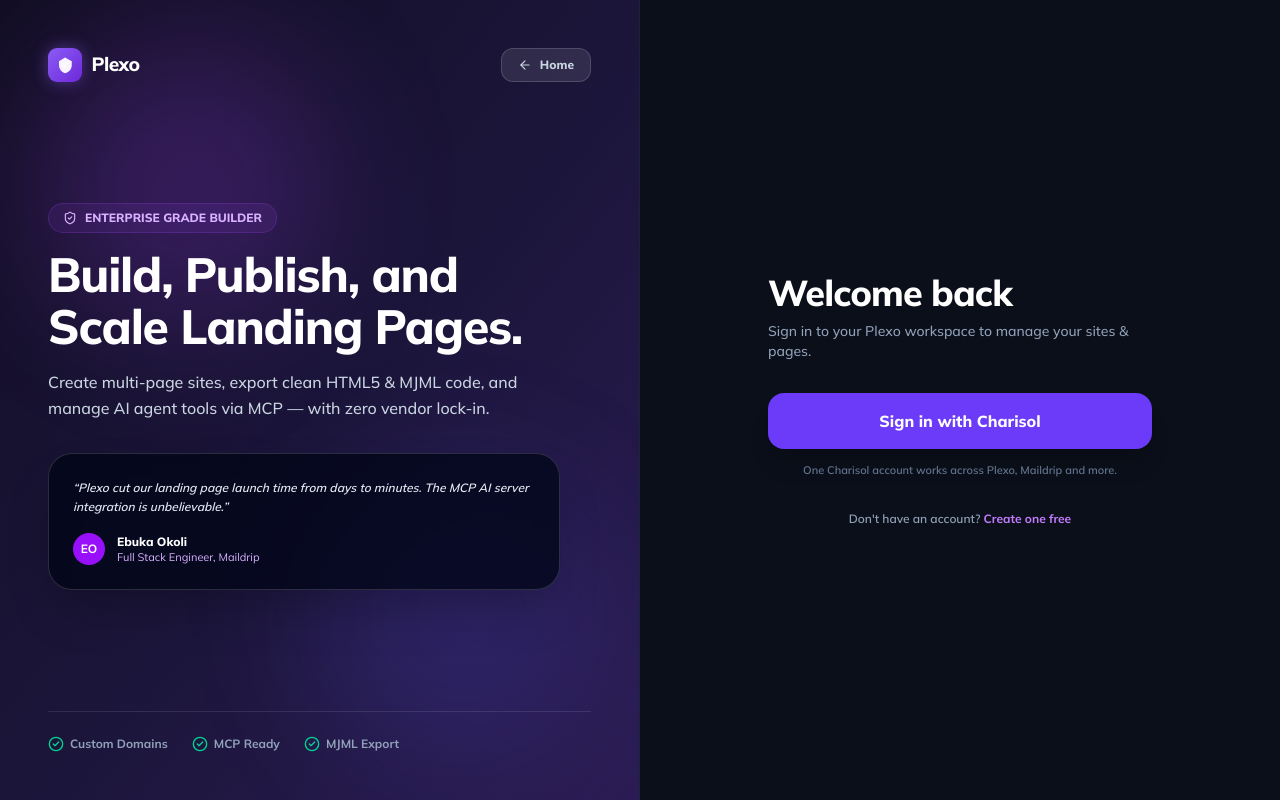
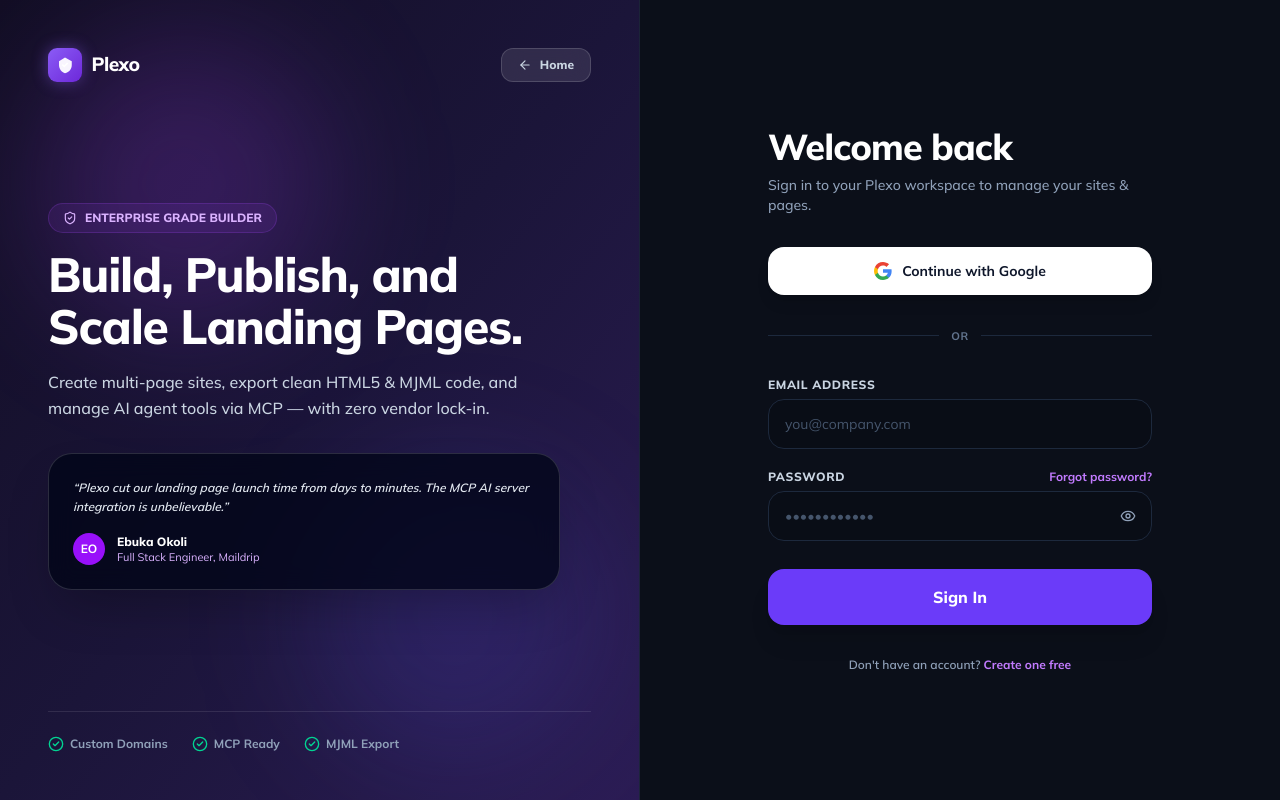
Before and after one commit to braingrams/plexo-web, a Next.js app: page /auth/login in a window 1280 px wide. Built offline with nearby package versions, Linux system fonts and the light colour scheme; no server answers; what @charisol/auth-sdk-web would draw is missing.

Commit message:
Revert "Replace the email+password login form with Sign in with Charisol"
This reverts commit 4db18b1f6e1028a51a85d9d43d2d2de1b1be5f8b.

```diff
--- a/app/auth/CharisolSignInButton.tsx
+++ /dev/null
@@ -1,32 +0,0 @@
-"use client";
-
-import { useState } from "react";
-import { triggerCharisolSignIn } from "@/lib/charisolAuth";
-
-// The one way into Plexo: starts the Charisol Auth redirect (PKCE). The page Charisol hosts
-// offers Google and email+password; app/auth/charisol/callback/page.tsx finishes the round
-// trip and hands the ID token to the backend, which verifies it before creating a session.
-export function CharisolSignInButton({ callbackURL, label = "Sign in with Charisol" }: { callbackURL: string; label?: string }) {
-  const [loading, setLoading] = useState(false);
-
-  async function onClick(): Promise<void> {
-    setLoading(true);
-    try {
-      await triggerCharisolSignIn(callbackURL);
-    } catch {
-      setLoading(false);
-    }
-  }
-
-  return (
-    <button
-      id="charisol-signin"
-      type="button"
-      onClick={onClick}
-      disabled={loading}
-      className="w-full bg-[#6b3bf9] hover:bg-[#5b2be6] text-white font-extrabold text-base py-4 rounded-2xl shadow-xl transition-all flex items-center justify-center gap-2 disabled:opacity-50"
-    >
-      <span>{loading ? "Redirecting…" : label}</span>
-    </button>
-  );
-}
--- a/app/auth/GoogleAuthButton.tsx
+++ b/app/auth/GoogleAuthButton.tsx
@@ -1,7 +1,7 @@
 "use client";
 
 import { useState } from "react";
-import { triggerCharisolSignIn } from "@/lib/charisolAuth";
+import { triggerGoogleSignIn } from "@/lib/charisolAuth";
 
 function GoogleIcon() {
   return (
@@ -20,7 +20,7 @@ export function GoogleAuthButton({ callbackURL }: { callbackURL: string }) {
   async function onClick(): Promise<void> {
     setLoading(true);
     try {
-      await triggerCharisolSignIn(callbackURL);
+      await triggerGoogleSignIn(callbackURL);
     } catch {
       setLoading(false);
     }
--- a/app/auth/charisol/callback/page.tsx
+++ b/app/auth/charisol/callback/page.tsx
@@ -41,7 +41,7 @@ export default function CharisolCallbackPage() {
       }
 
       if (!session) {
-        failAndReturnToLogin("Sign-in didn't complete. Please try again.");
+        failAndReturnToLogin("Google sign-in didn't complete. Please try again.");
         return;
       }
 
@@ -49,7 +49,7 @@ export default function CharisolCallbackPage() {
       if (cancelled) return;
 
       if (result.error) {
-        failAndReturnToLogin(result.error.message ?? "Sign-in didn't complete. Please try again.");
+        failAndReturnToLogin(result.error.message ?? "Google sign-in didn't complete. Please try again.");
         return;
       }
 
--- a/app/auth/login/page.tsx
+++ b/app/auth/login/page.tsx
@@ -2,12 +2,13 @@
 
 import Link from "next/link";
 import { useRouter, useSearchParams } from "next/navigation";
-import { Suspense, useEffect, useState, type FormEvent } from "react";
-import { ArrowLeft, ShieldCheck, CheckCircle2 } from "lucide-react";
+import { FormEvent, Suspense, useEffect, useState } from "react";
+import { ArrowLeft, Sparkles, ShieldCheck, CheckCircle2, Lock, Eye, EyeOff } from "lucide-react";
+import { authClient } from "@/lib/auth-client";
 import { Mulish } from "next/font/google";
 import { PlexoLogo } from "@/app/plexo-logo";
-import { CharisolSignInButton } from "@/app/auth/CharisolSignInButton";
-import { authClient } from "@/lib/auth-client";
+import { GoogleAuthButton } from "@/app/auth/GoogleAuthButton";
+import { triggerGoogleSignIn } from "@/lib/charisolAuth";
 import { isPrPreviewHost } from "@/lib/isPrPreviewHost";
 
 const mulish = Mulish({
@@ -16,89 +17,14 @@ const mulish = Mulish({
   display: "swap",
 });
 
-/**
- * PR previews only. Charisol (like Google before it) only redirects back to callback URLs
- * registered for Plexo, and every preview has its own throwaway pr-<N>.plexo.aws.charisol.io
- * host that never is — so "Sign in with Charisol" can't complete there. Previews share
- * staging's Users table (see .github/workflows/pr-deploy-aws.yml), so testers sign in with
- * an existing staging account's password instead. Never rendered on a real host.
- */
-function PreviewPasswordSignIn({ redirectTo }: { redirectTo: string }) {
-  const router = useRouter();
-  const [email, setEmail] = useState("");
-  const [password, setPassword] = useState("");
-  const [error, setError] = useState<string | null>(null);
-  const [loading, setLoading] = useState(false);
-
-  async function onSubmit(event: FormEvent<HTMLFormElement>): Promise<void> {
-    event.preventDefault();
-    setError(null);
-    if (!email.trim() || !password) {
-      setError("Enter your email and password.");
-      return;
-    }
-    setLoading(true);
-    try {
-      const result = await authClient.signIn.email({ email, password, callbackURL: redirectTo });
-      if (result?.error?.code === "google_account_only") {
-        setError("This account signs in with Google, which isn't available on PR previews — use a test account that has a password.");
-        return;
-      }
-      if (result?.error?.status === 403) {
-        setError("This account is not verified yet. Check your email for the verification link.");
-        return;
-      }
-      if (result?.error) {
-        setError(result.error.message ?? "Invalid credentials.");
-        return;
-      }
-      router.push(redirectTo);
-    } catch (submitError) {
-      setError(submitError instanceof Error ? submitError.message : "Invalid credentials.");
-    } finally {
-      setLoading(false);
-    }
-  }
-
-  return (
-    <form onSubmit={onSubmit} className="space-y-3 rounded-2xl border border-amber-700/50 bg-amber-950/30 p-4">
-      <p className="text-[11px] font-bold uppercase tracking-wide text-amber-300">PR preview — test sign-in</p>
-      {error && <p className="text-xs font-semibold text-red-300">{error}</p>}
-      <input
-        type="email"
-        autoComplete="email"
-        placeholder="Email"
-        value={email}
-        onChange={(e) => setEmail(e.target.value)}
-        className="w-full rounded-xl border border-slate-700 bg-slate-900 px-4 py-3 text-sm text-white outline-none focus:border-purple-500"
-      />
-      <input
-        type="password"
-        autoComplete="current-password"
-        placeholder="Password"
-        value={password}
-        onChange={(e) => setPassword(e.target.value)}
-        className="w-full rounded-xl border border-slate-700 bg-slate-900 px-4 py-3 text-sm text-white outline-none focus:border-purple-500"
-      />
-      <button
-        type="submit"
-        disabled={loading}
-        className="w-full rounded-xl bg-slate-700 py-3 text-sm font-extrabold text-white hover:bg-slate-600 disabled:opacity-50"
-      >
-        {loading ? "Signing in…" : "Sign in with password"}
-      </button>
-    </form>
-  );
-}
-
 function LoginForm() {
   const router = useRouter();
   const params = useSearchParams();
-  const [error] = useState<string | null>(() => params.get("error") ?? params.get("verifyError"));
-  const verified = params.get("verified") === "1";
-  // Read after mount (not during render) so server and client markup match.
-  const [onPrPreview, setOnPrPreview] = useState(false);
-  useEffect(() => setOnPrPreview(isPrPreviewHost(window.location.hostname)), []);
+  const [email, setEmail] = useState("");
+  const [password, setPassword] = useState("");
+  const [showPw, setShowPw] = useState(false);
+  const [loading, setLoading] = useState(false);
+  const [error, setError] = useState<string | null>(() => params.get("error"));
 
   // A failed Charisol/Google sign-in routes back here with ?error=... (see
   // app/auth/charisol/callback/page.tsx) rather than showing anything on that page
@@ -110,6 +36,67 @@ function LoginForm() {
     router.replace(`${url.pathname}${url.search}`);
     // eslint-disable-next-line react-hooks/exhaustive-deps
   }, []);
+
+  async function onSubmit(event: FormEvent<HTMLFormElement>): Promise<void> {
+    event.preventDefault();
+    setError(null);
+
+    if (!email.trim() || !password) {
+      setError("Enter your email and password.");
+      return;
+    }
+
+    setLoading(true);
+
+    const redirectTo = params.get("redirectTo") ?? "/dashboard";
+
+    try {
+      const result = await authClient.signIn.email({
+        email,
+        password,
+        callbackURL: redirectTo,
+      });
+
+      // This account is real but Google-only (server/authDynamo.ts's
+      // GoogleAccountOnlyError) — a password can never work for it, so go straight to
+      // Google instead of showing a dead-end error or a second "continue with Google"
+      // click. No banner, no extra info shown — same full-page redirect
+      // GoogleAuthButton's own click handler triggers, just fired automatically here.
+      //
+      // Suppressed on PR previews: they share staging's real Users table (see
+      // .github/workflows/pr-deploy-aws.yml), so testing with any account that happens
+      // to have been created via Google silently bounces the tester off to a Google
+      // OAuth flow whose redirect URI likely isn't even registered for the preview's
+      // own throwaway hostname. A plain inline message keeps preview testing on
+      // email+password without a surprise redirect.
+      if (result?.error?.code === "google_account_only") {
+        if (isPrPreviewHost(window.location.hostname)) {
+          setError("This account uses Google sign-in, which isn't available on PR previews — use a different test account with a password.");
+          return;
+        }
+        await triggerGoogleSignIn(redirectTo);
+        return;
+      }
+
+      const status = result?.error?.status;
+      if (status === 403) {
+        setError("This account is not verified yet. Check your email for the verification link.");
+        return;
+      }
+
+      if (result?.error) {
+        setError(result.error.message ?? "Invalid credentials.");
+        return;
+      }
+
+      router.push(redirectTo);
+    } catch (submitError) {
+      const message = submitError instanceof Error ? submitError.message : "Invalid credentials.";
+      setError(message);
+    } finally {
+      setLoading(false);
+    }
+  }
 
   return (
     <div className="w-full max-w-md mx-auto space-y-8 py-12 px-4 sm:px-8">
@@ -132,25 +119,84 @@ function LoginForm() {
         </p>
       </div>
 
-      {verified && !error && (
-        <div className="p-4 rounded-2xl bg-emerald-950/80 border border-emerald-800 text-emerald-300 text-xs font-semibold">
-          Email verified. Sign in to continue.
+      {/* Google */}
+      <GoogleAuthButton callbackURL={params.get("redirectTo") ?? "/dashboard"} />
+
+      <div className="flex items-center gap-3">
+        <div className="h-px flex-1 bg-slate-800" />
+        <span className="text-[11px] font-bold uppercase tracking-wider text-slate-500">or</span>
+        <div className="h-px flex-1 bg-slate-800" />
+      </div>
+
+      {/* Form */}
+      <form onSubmit={onSubmit} className="space-y-5" noValidate>
+        {error && (
+          <div className="p-4 rounded-2xl bg-red-950/80 border border-red-800 text-red-300 text-xs font-semibold">
+            {error}
+          </div>
+        )}
+
+        {/* Email */}
+        <div className="space-y-1.5">
+          <label className="text-xs font-extrabold uppercase tracking-wider text-slate-300 block">
+            Email address
+          </label>
+          <input
+            id="login-email"
+            type="email"
+            required
+            autoComplete="email"
+            value={email}
+            onChange={(e) => setEmail(e.target.value)}
+            placeholder="you@company.com"
+            className="w-full bg-[#090d16] border border-slate-800 focus:border-purple-500 rounded-2xl px-4 py-3.5 text-sm text-white placeholder-slate-600 focus:outline-none transition-all"
+          />
         </div>
-      )}
-      {error && (
-        <div className="p-4 rounded-2xl bg-red-950/80 border border-red-800 text-red-300 text-xs font-semibold">
-          {error}
+
+        {/* Password */}
+        <div className="space-y-1.5">
+          <div className="flex items-center justify-between">
+            <label className="text-xs font-extrabold uppercase tracking-wider text-slate-300 block">
+              Password
+            </label>
+            <Link href="/auth/forgot-password" className="text-xs font-bold text-purple-400 hover:underline">
+              Forgot password?
+            </Link>
+          </div>
+          <div className="relative">
+            <input
+              id="login-password"
+              type={showPw ? "text" : "password"}
+              required
+              autoComplete="current-password"
+              value={password}
+              onChange={(e) => setPassword(e.target.value)}
+              placeholder="••••••••••••"
+              className="w-full bg-[#090d16] border border-slate-800 focus:border-purple-500 rounded-2xl px-4 py-3.5 pr-12 text-sm text-white placeholder-slate-600 focus:outline-none transition-all"
+            />
+            <button
+              type="button"
+              onClick={() => setShowPw((v) => !v)}
+              className="absolute right-4 top-1/2 -translate-y-1/2 text-slate-400 hover:text-white transition-colors"
+              aria-label={showPw ? "Hide password" : "Show password"}
+            >
+              {showPw ? <EyeOff className="w-4 h-4" /> : <Eye className="w-4 h-4" />}
+            </button>
+          </div>
         </div>
-      )}
 
-      {/* Charisol hosts the actual sign-in page (Google or email + password). */}
-      <div className="space-y-3">
-        <CharisolSignInButton callbackURL={params.get("redirectTo") ?? "/dashboard"} />
-        <p className="text-center text-[11px] font-semibold text-slate-500">
-          One Charisol account works across Plexo, Maildrip and more.
-        </p>
-        {onPrPreview && <PreviewPasswordSignIn redirectTo={params.get("redirectTo") ?? "/dashboard"} />}
-      </div>
+        {/* Submit */}
+        <div className="pt-2">
+          <button
+            id="login-submit"
+            type="submit"
+            disabled={loading}
+            className="w-full bg-[#6b3bf9] hover:bg-[#5b2be6] text-white font-extrabold text-base py-4 rounded-2xl shadow-xl transition-all flex items-center justify-center gap-2 disabled:opacity-50"
+          >
+            {loading ? <span>Signing in...</span> : <span>Sign In</span>}
+          </button>
+        </div>
+      </form>
 
       {/* Meta Link */}
       <p className="text-center text-xs font-semibold text-slate-400">
--- a/lib/auth-client.ts
+++ b/lib/auth-client.ts
@@ -70,7 +70,7 @@ export const authClient = {
     async charisol({ idToken }: { idToken: string }): Promise<AuthResult> {
       const result = await nextAuthSignIn("charisol", { idToken, redirect: false });
       if (result?.error) {
-        return { error: { status: 401, message: "We couldn't complete sign-in. Make sure your email is verified, then try again." } };
+        return { error: { status: 401, message: "Could not complete Google sign-in." } };
       }
       return { data: {} };
     },
--- a/lib/charisolAuth.ts
+++ b/lib/charisolAuth.ts
@@ -34,9 +34,9 @@ export { CharisolAuth };
 // back once the sign-in round-trip completes.
 export const POST_LOGIN_REDIRECT_KEY = "plexo_post_login_redirect";
 
-// Shared by every "Sign in with Charisol" / "Continue with Google" button — one place for the
-// stash-then-redirect sequence. The Charisol-hosted page offers Google and email+password.
-export async function triggerCharisolSignIn(callbackURL: string): Promise<void> {
+// Shared by GoogleAuthButton.tsx and app/auth/login/page.tsx's "this account uses Google
+// sign-in" prompt — one place for the stash-then-redirect sequence so both stay in sync.
+export async function triggerGoogleSignIn(callbackURL: string): Promise<void> {
   window.sessionStorage.setItem(POST_LOGIN_REDIRECT_KEY, callbackURL);
   await CharisolAuth.signIn();
 }
```
Also changed, not shown: app/auth/confirm/page.tsx (+0 -7 lines).
